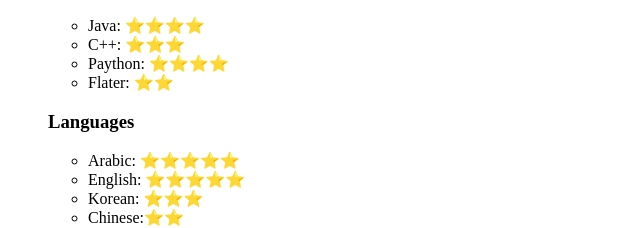
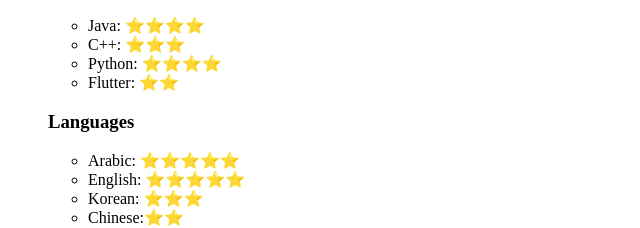
Before and after one commit to sondos005/capstone-1, a plain HTML site: page index.html in a window 1280 px wide. Shown: the part 415-643 px from the top of the page, 0-640 px from the left. Drawn offline with Linux system fonts and the light colour scheme.

Commit message:
Add files via upload

```diff
--- a/index.html
+++ b/index.html
@@ -25,8 +25,8 @@
                 <ul>
                     <li>Java: ⭐️⭐️⭐️⭐️</li>
                     <li>C++: ⭐️⭐️⭐️</li>
-                    <li>Paython: ⭐️⭐️⭐️⭐️</li>
-                    <li>Flater: ⭐️⭐️</li>
+                    <li>Python: ⭐️⭐️⭐️⭐️</li>
+                    <li>Flutter: ⭐️⭐️</li>
                 </ul>
                 <h3>Languages</h3>
                 <ul>
```
